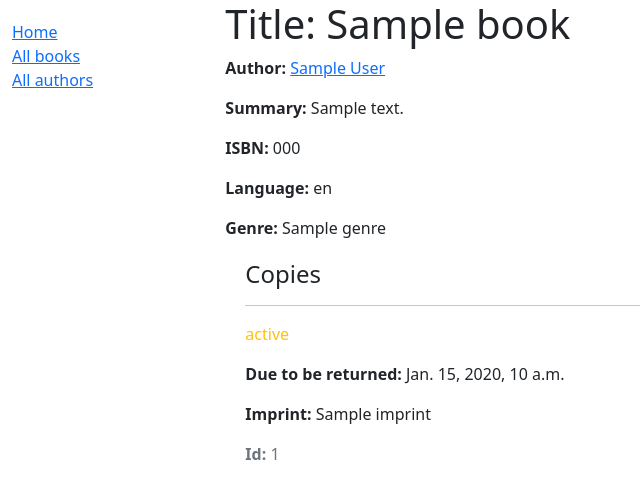
After one commit to caohieu-281/sun_python_training, a Django app: template catalog/templates/catalog/book_detail.html in a window 1280 px wide. The commit adds this page. Shown: the top 499 px of the page, without its empty margins (0-640 px from the left). Run offline with Django 3.2, Linux system fonts and the light colour scheme; the template is opened without the code that fills it: most values are stand-ins (such as "Sample title", 1, 10 or a date in 2020).

Commit message:
Django Tutorial Part 6: Generic list and detail views

```diff
--- a/catalog/templates/base_generic.html
+++ b/catalog/templates/base_generic.html
@@ -1,29 +1,52 @@
 <!DOCTYPE html>
 <html lang="en">
+
 <head>
   {% block title %}<title>Local Library Test</title>{% endblock %}
   <meta charset="utf-8">
   <meta name="viewport" content="width=device-width, initial-scale=1">
-  <link href="https://cdn.jsdelivr.net/npm/bootstrap@5.1.3/dist/css/bootstrap.min.css" rel="stylesheet" integrity="sha384-1BmE4kWBq78iYhFldvKuhfTAU6auU8tT94WrHftjDbrCEXSU1oBoqyl2QvZ6jIW3" crossorigin="anonymous">
+  <link href="https://cdn.jsdelivr.net/npm/bootstrap@5.1.3/dist/css/bootstrap.min.css" rel="stylesheet"
+    integrity="sha384-1BmE4kWBq78iYhFldvKuhfTAU6auU8tT94WrHftjDbrCEXSU1oBoqyl2QvZ6jIW3" crossorigin="anonymous">
   <!-- Add additional CSS in static file -->
   {% load static %}
   <link rel="stylesheet" href="{% static 'css/styles.css' %}">
 
 </head>
+
 <body>
   <div class="container-fluid">
     <div class="row">
       <div class="col-sm-2">
-      {% block sidebar %}
+        {% block sidebar %}
         <ul class="sidebar-nav">
           <li><a href="{% url 'index' %}">Home</a></li>
-          <li><a href="">All books</a></li>
+          <li><a href="{% url 'books' %}">All books</a></li>
           <li><a href="">All authors</a></li>
         </ul>
-     {% endblock %}
+        {% endblock %}
       </div>
-      <div class="col-sm-10 ">{% block content %}{% endblock %}</div>
+      <div class="col-sm-10 ">{% block content %}{% endblock %}
+        {% block pagination %}
+        {% if is_paginated %}
+        <div class="pagination">
+          <span class="page-links">
+            {% if page_obj.has_previous %}
+            <a href="{{ request.path }}?page={{ page_obj.previous_page_number }}">previous</a>
+            {% endif %}
+            <span class="page-current">
+              Page {{ page_obj.number }} of {{ page_obj.paginator.num_pages }}.
+            </span>
+            {% if page_obj.has_next %}
+            <a href="{{ request.path }}?page={{ page_obj.next_page_number }}">next</a>
+            {% endif %}
+          </span>
+        </div>
+        {% endif %}
+
+        {% endblock %}
+      </div>
     </div>
   </div>
 </body>
+
 </html>
--- /dev/null
+++ b/catalog/templates/catalog/book_detail.html
@@ -0,0 +1,27 @@
+{% extends "base_generic.html" %}
+
+{% block content %}
+
+<h1>Title: {{ book.title }}</h1>
+
+<p><strong>Author:</strong> <a href="{{ book.author.get_absolute_url }}">{{ book.author }}</a></p>
+<p><strong>Summary:</strong> {{ book.summary }}</p>
+<p><strong>ISBN:</strong> {{ book.isbn }}</p>
+<p><strong>Language:</strong> {{ book.language }}</p>
+<p><strong>Genre:</strong> {{ book.genre.all|join:", " }}</p>
+
+<div style="margin-left:20px;margin-top:20px">
+    <h4>Copies</h4>
+
+    {% for copy in book.bookinstance_set.all %}
+    <hr>
+    <p
+        class="{% if copy.status == 'a' %}text-success{% elif copy.status == 'd' %}text-danger{% else %}text-warning{% endif %}">
+        {{ copy.get_status_display }}</p>
+    {% if copy.status != 'a' %}<p><strong>Due to be returned:</strong> {{copy.due_back}}</p>{% endif %}
+    <p><strong>Imprint:</strong> {{copy.imprint}}</p>
+    <p class="text-muted"><strong>Id:</strong> {{copy.id}}</p>
+
+    {% endfor %}
+</div>
+{% endblock %}
--- a/catalog/urls.py
+++ b/catalog/urls.py
@@ -3,4 +3,7 @@ from . import views
 
 urlpatterns = [path('', views.index, name='index'),]
 
-# urlpatterns += [path('catalog/', include('catalog.urls')),]
+urlpatterns += [path('books/', views.BookListView.as_view(), name='books'),
+                path('book/<int:pk>', views.BookDetailView.as_view(), name='book-detail'),
+                path('authors/', views.AuthorListView.as_view(), name='authors'),
+                path('author/<int:pk>', views.AuthorDetailView.as_view(), name='author-detail'),]
```
Also changed, not shown: catalog/templates/catalog/author_detail.html (added, +14 -0 lines), catalog/templates/catalog/author_list.html (added, +17 -0 lines), catalog/templates/catalog/book_list.html (added, +16 -0 lines), catalog/views.py (+19 -0 lines).
